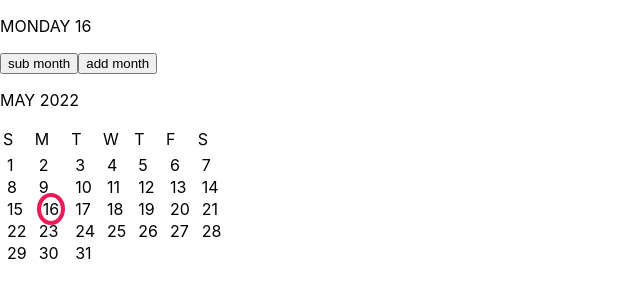
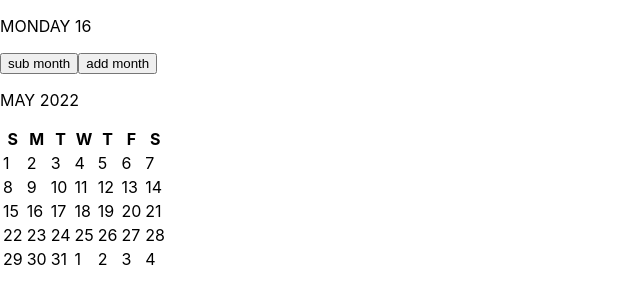
Before and after one commit to remenok200/freshcode-react-calendar, a React (Create React App) app: page / in a window 1280 px wide. Shown: the top 304 px of the page, without its empty margins (0-640 px from the left). Built offline with nearby package versions, Linux system fonts and the light colour scheme.

Commit message:
Changed the logic of filling the array with dates

```diff
--- a/src/components/Calendar/Calendar.module.scss
+++ b/src/components/Calendar/Calendar.module.scss
@@ -6,3 +6,7 @@
     border: 4px solid #eb1b57;
     border-radius: 50%;
   }
+
+  .weeksList {
+
+  }
--- a/src/components/Calendar/index.jsx
+++ b/src/components/Calendar/index.jsx
@@ -15,6 +15,10 @@ import {
   isSaturday,
   nextSaturday,
   isSameDay,
+  endOfMonth,
+  getWeeksInMonth,
+  eachDayOfInterval,
+  getWeekOfMonth,
 } from "date-fns";
 
 class Calendar extends Component {
@@ -36,61 +40,97 @@ class Calendar extends Component {
     });
   };
 
-  fillDates = (DayOfTheWeekNumber) => {
+  fillDates = () => {
     const { currentDate, selectedDate } = this.state;
-    let tempDate = new Date(startOfMonth(currentDate));
-    const tempArr = [];
+    let tempDateCurrentMonth = new Date(startOfMonth(currentDate));
+    let tempDateCurrentWeek = new Date(startOfWeek(startOfMonth(currentDate)));
+    const monthDates = [];
 
-    for (let i = 0; i < getDaysInMonth(currentDate); i++) {
-      const tempChangeDate = tempDate;
-      if (getDay(tempDate) === DayOfTheWeekNumber) {
-        tempArr.push(
-          <tr key={i} onClick={() => this.changeDate(tempChangeDate)}>
-            <span
-              className={classNames(styles.day, {
-                [styles.selectedDay]: isSameDay(tempDate, selectedDate),
-              })}
-            >
-              {Number(format(tempDate, "d"))}
-            </span>
-          </tr>
-        );
+
+    for (let i = 1; i < getWeeksInMonth(currentDate, { weekStartsOn: 1 }); i++) {
+      const weekDates = [];
+      for(let j = 0; j < 7; j++) {
+        weekDates.push(<td key={j}>{Number(format(tempDateCurrentWeek, "d"))}</td>);
+        tempDateCurrentWeek = new Date(addDays(tempDateCurrentWeek, 1));
       }
-      tempDate = new Date(addDays(tempDate, 1));
+      monthDates.push(<tr key={i}>{weekDates}</tr>);
     }
 
-    // для дальнейшего вертикального выравнивания столбца
-    let saturday = new Date();
-    tempDate = new Date(startOfMonth(currentDate));
-    if (isSaturday(tempDate)) {
-      saturday = tempDate;
-    } else {
-      saturday = nextSaturday(tempDate);
-    }
-    let firstDayOfColumn = Number(tempArr[0].key);
-    firstDayOfColumn = new Date(
-      addDays(startOfMonth(currentDate), firstDayOfColumn)
-    );
+    return monthDates;
+  };
 
-    return (
-      <td
-        style={
-          isBefore(firstDayOfColumn, saturday) ||
-          isEqual(firstDayOfColumn, saturday)
-            ? { verticalAlign: "top" }
-            : { verticalAlign: "bottom" }
-        }
-      >
-        {tempArr}
-      </td>
-    );
-  };
+  // fillDates = (DayOfTheWeekNumber) => {
+  //   const { currentDate, selectedDate } = this.state;
+  //   let tempDate = new Date(startOfMonth(currentDate));
+  //   const tempArr = [];
+
+  //   for (let i = 0; i < getDaysInMonth(currentDate); i++) {
+  //     const tempChangeDate = tempDate;
+  //     if (getDay(tempDate) === DayOfTheWeekNumber) {
+  //       tempArr.push(
+  //         <tr key={i} onClick={() => this.changeDate(tempChangeDate)}>
+  //           <span
+  //             className={classNames(styles.day, {
+  //               [styles.selectedDay]: isSameDay(tempDate, selectedDate),
+  //             })}
+  //           >
+  //             {Number(format(tempDate, "d"))}
+  //           </span>
+  //         </tr>
+  //       );
+  //     }
+  //     tempDate = new Date(addDays(tempDate, 1));
+  //   }
+
+  //   // для дальнейшего вертикального выравнивания столбца
+  //   let saturday = new Date();
+  //   tempDate = new Date(startOfMonth(currentDate));
+  //   if (isSaturday(tempDate)) {
+  //     saturday = tempDate;
+  //   } else {
+  //     saturday = nextSaturday(tempDate);
+  //   }
+  //   let firstDayOfColumn = Number(tempArr[0].key);
+  //   firstDayOfColumn = new Date(
+  //     addDays(startOfMonth(currentDate), firstDayOfColumn)
+  //   );
+
+  //   return (
+  //     <td
+  //       style={
+  //         isBefore(firstDayOfColumn, saturday) ||
+  //         isEqual(firstDayOfColumn, saturday)
+  //           ? { verticalAlign: "top" }
+  //           : { verticalAlign: "bottom" }
+  //       }
+  //     >
+  //       {tempArr}
+  //     </td>
+  //   );
+  // };
 
   render() {
     const { currentDate } = this.state;
     return (
       <>
         <p>{format(currentDate, "EEEE d").toUpperCase()}</p>
+        <button onClick={this.subMonth}>sub month</button>
+        <button onClick={this.addMonth}>add month</button>
+        <p>{format(currentDate, "LLLL Y").toUpperCase()}</p>
+
+        <table>
+          <thead>
+            <tr>
+              {new Array(7).fill(null).map((item, index) => (
+                <th key={index}>
+                  {format(addDays(startOfWeek(currentDate), index), "EEEEE")}
+                </th>
+              ))}
+            </tr>
+          </thead>
+          <tbody>{this.fillDates()}</tbody>
+        </table>
+        {/* <p>{format(currentDate, "EEEE d").toUpperCase()}</p>
         <button onClick={this.subMonth}>sub month</button>
         <button onClick={this.addMonth}>add month</button>
         <p>{format(currentDate, "LLLL Y").toUpperCase()}</p>
@@ -107,7 +147,7 @@ class Calendar extends Component {
               .fill(null)
               .map((item, index) => this.fillDates(index))}
           </tbody>
-        </table>
+        </table> */}
       </>
     );
   }
```
